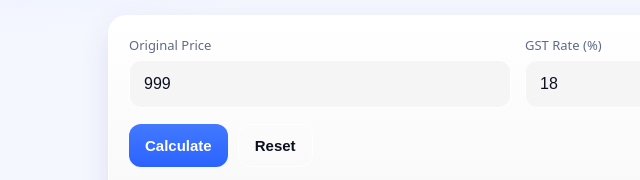
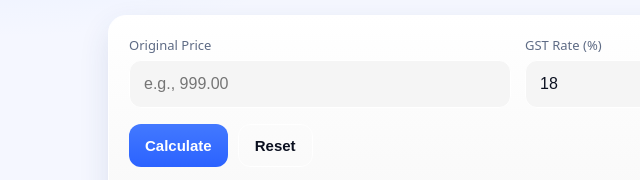
Before and after one commit to ayan-011/GST-calculator, a plain HTML site: page index.html in a window 1280 px wide. Shown: the part 203-383 px from the top of the page, 122-762 px from the left. Drawn offline with Linux system fonts and the light colour scheme.

Commit message:
update JS.

```diff
--- a/index.html
+++ b/index.html
@@ -190,7 +190,7 @@
 
     // Optional: Pre-fill demo values for quick testing
     if (!el('price').value && !el('gst').value){
-      el('price').value = '999';
+      el('price').value = '';
       el('gst').value = '18';
     }
   </script>
```
